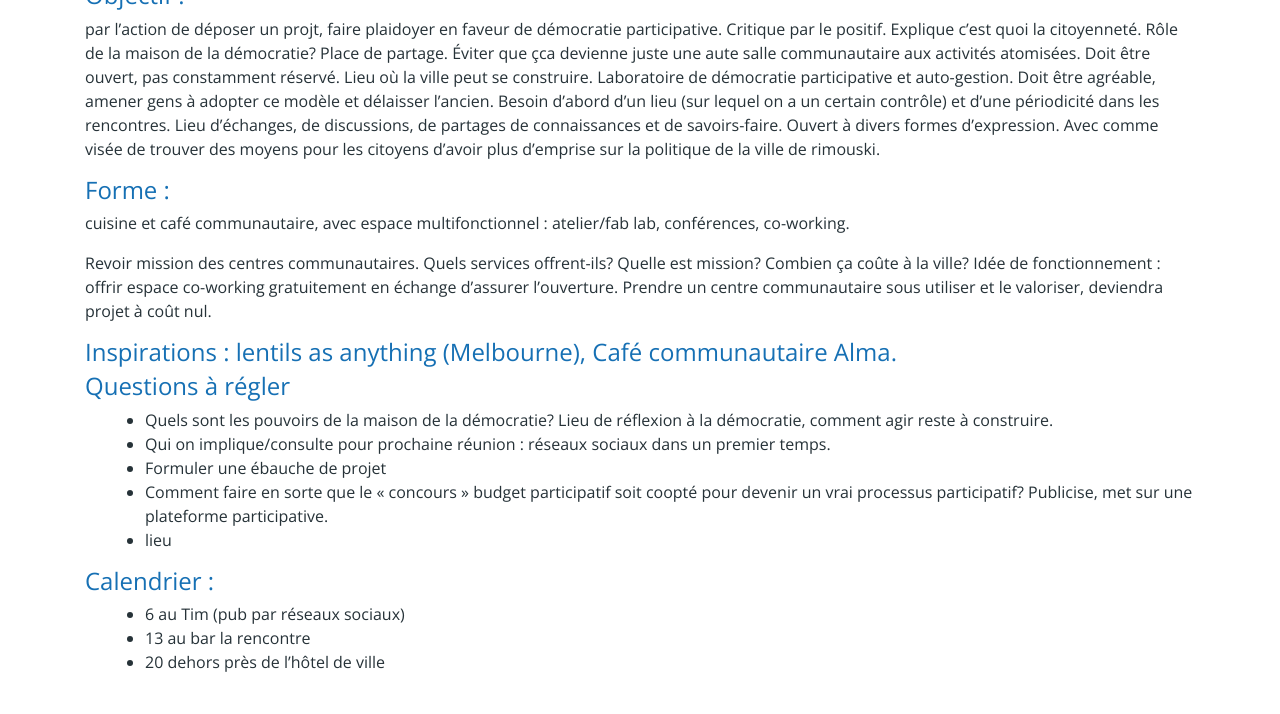
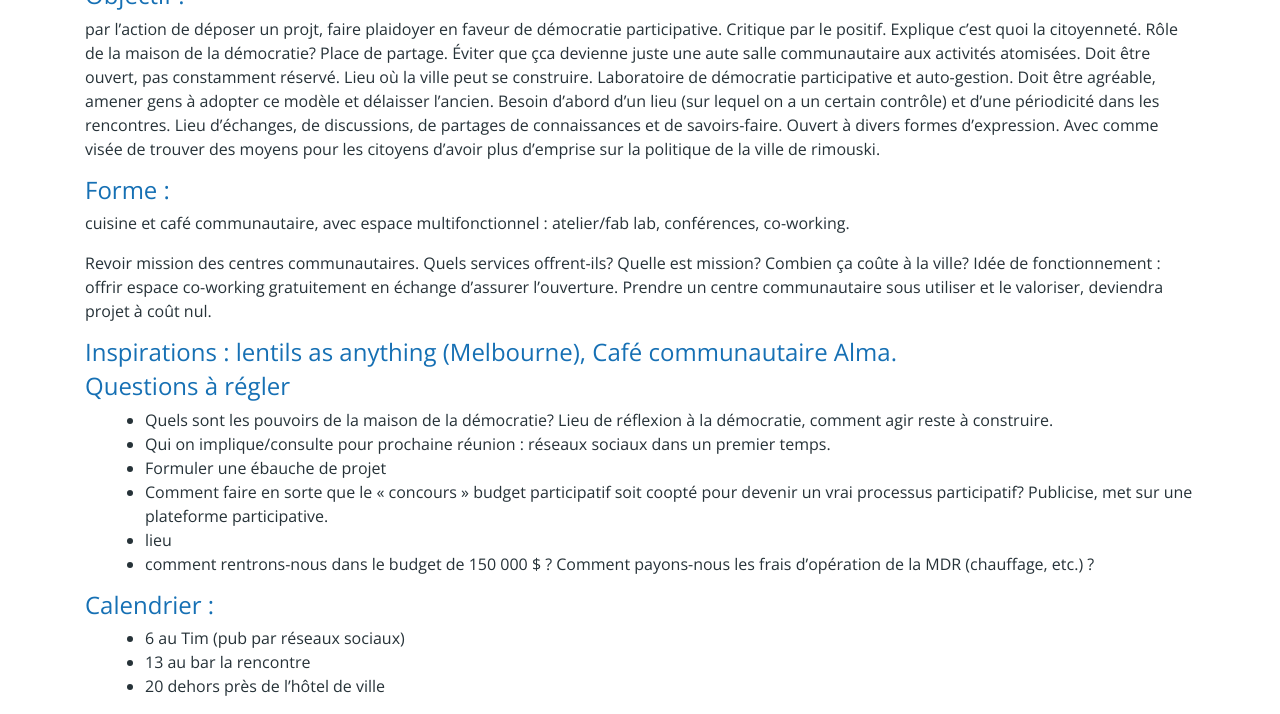
Before and after one commit to SyvieMarier/Maison-democratie-Rimouski, a Jekyll site: the page built from presentation.md, in a window 1280 px wide and 900 px high, scrolled down 594 px, cut to the strip 186-900 px from the top of the window. Built offline with Jekyll 4.4.1, drawn with Linux system fonts in a browser that asks for light colours; nearby versions of some CDN libraries; our own code applies the rules of GitHub Pages for plain Markdown files; before the commit the page ends 1470 px from its top, so only the background shows below that.

Commit message:
Update presentation.md

```diff
--- a/presentation.md
+++ b/presentation.md
@@ -35,6 +35,7 @@ Idée de fonctionnement : offrir espace co-working gratuitement en échange d
   - Formuler une ébauche de projet
   - Comment faire en sorte que le « concours » budget participatif soit coopté pour devenir un vrai processus participatif?   Publicise, met sur une plateforme participative.
   - lieu
+  - comment rentrons-nous dans le budget de 150 000 $ ? Comment payons-nous les frais d'opération de la MDR (chauffage, etc.) ?
 
 ### Calendrier :
   - 6 au Tim (pub par réseaux sociaux)
```
